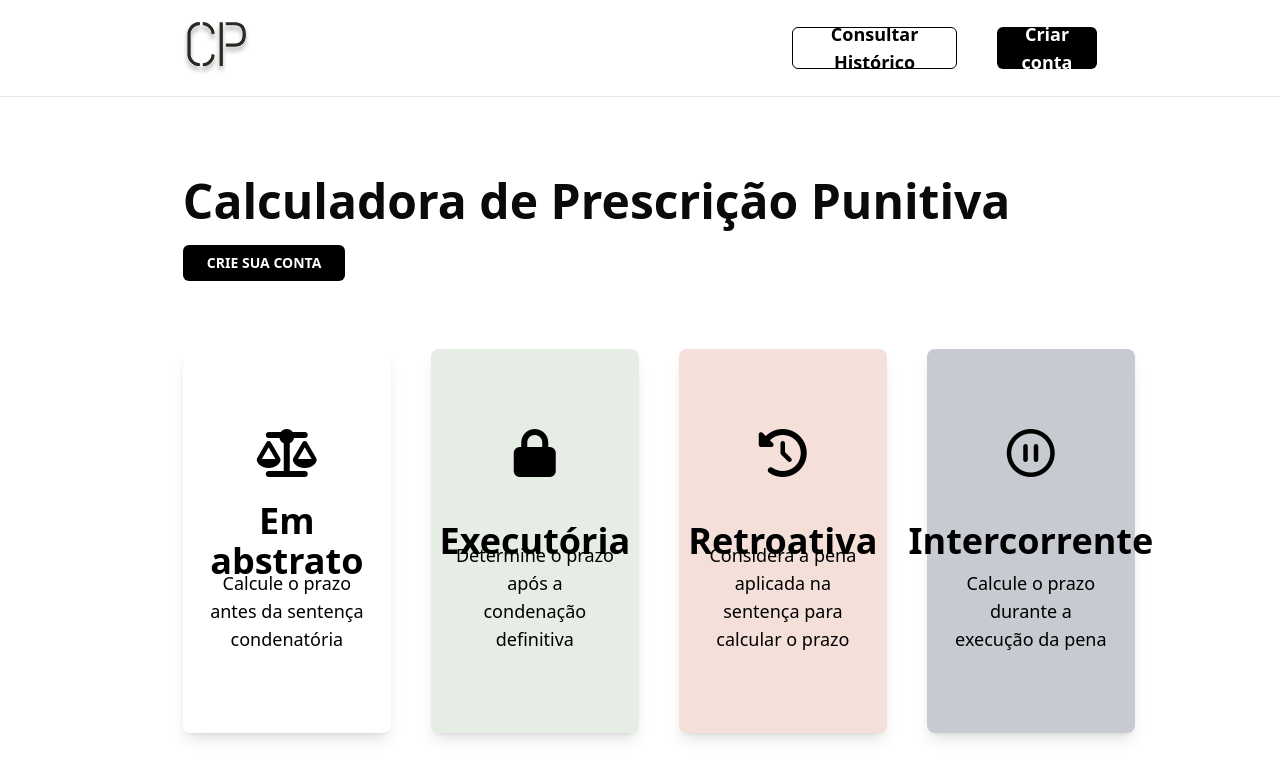
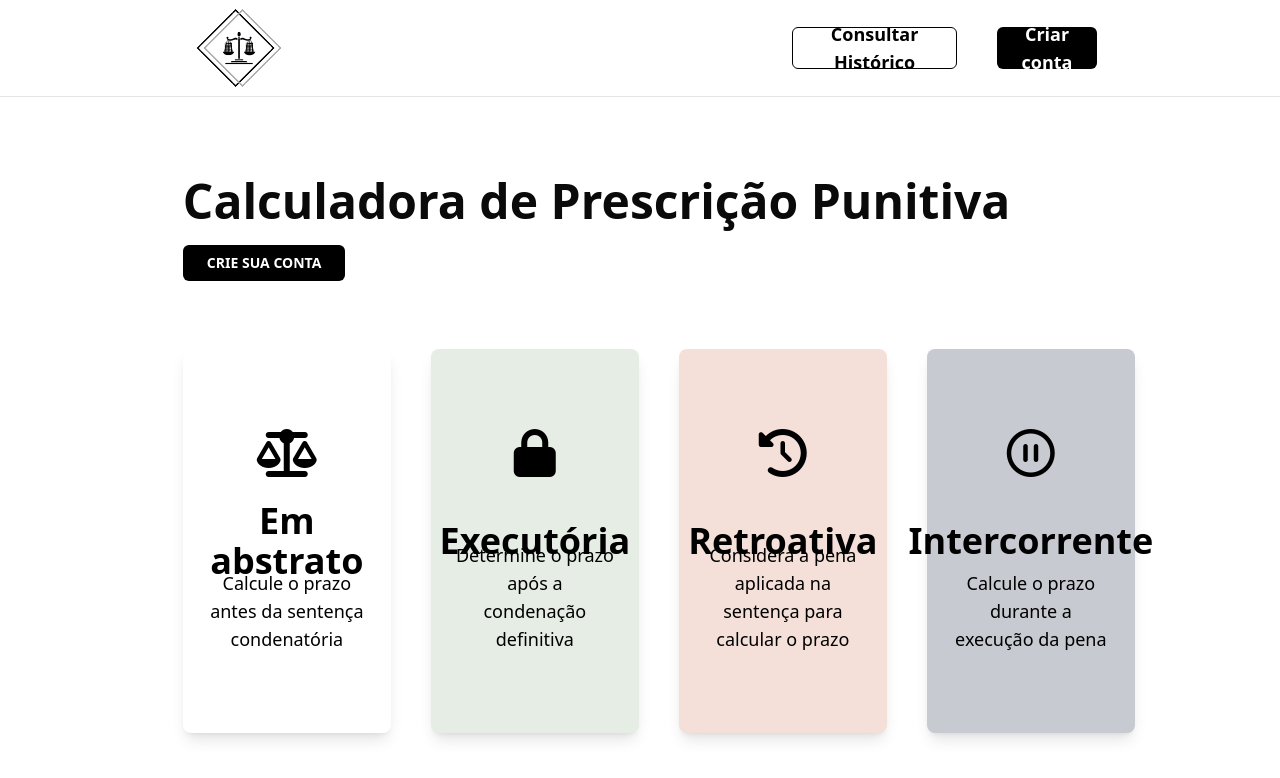
Before and after one commit to buenorafa/calculadora-prescricao, a React (Vite) app: page / in a window 1280 px wide. Shown: the top 778 px of the page. Built offline with nearby package versions, Linux system fonts and the light colour scheme.

Commit message:
Logo ajustada

```diff
--- a/index.html
+++ b/index.html
@@ -3,7 +3,7 @@
 
 <head>
   <meta charset="UTF-8" />
-  <link rel="icon" type="image/svg+xml" href="/CP.svg" />
+  <link rel="icon" type="image/svg+xml" href="/Logotipo CPP.svg" />
   <meta name="viewport" content="width=device-width, initial-scale=1.0" />
   <title>Calculadora de prescrição</title>
   <script src="https://kit.fontawesome.com/3d5e4ea8fb.js" crossorigin="anonymous"></script>
--- a/src/layout-base/layout.tsx
+++ b/src/layout-base/layout.tsx
@@ -8,7 +8,7 @@ export function Layout() {
       <main className="layout-content flex flex-col w-full h-full">
         <nav className="flex flex-row h-24 justify-between items-center py-4 m-auto w-5/7 bg-white">
 
-              <Link to="/" className="text-start"><img src="/CP.svg" alt="Logo Calculadora de prescrição" /></Link>
+              <Link to="/" className="text-start w-28"><img src="/Logotipo CPP.svg" alt="Logo Calculadora de prescrição" /></Link>
 
           <div className="w-2/6 h-2/3 flex flex-row text-center self-center text-lg justify-end gap-10">
             <Link to ="#"
```
Also changed, not shown: public/Logotipo CPP.svg (added).
